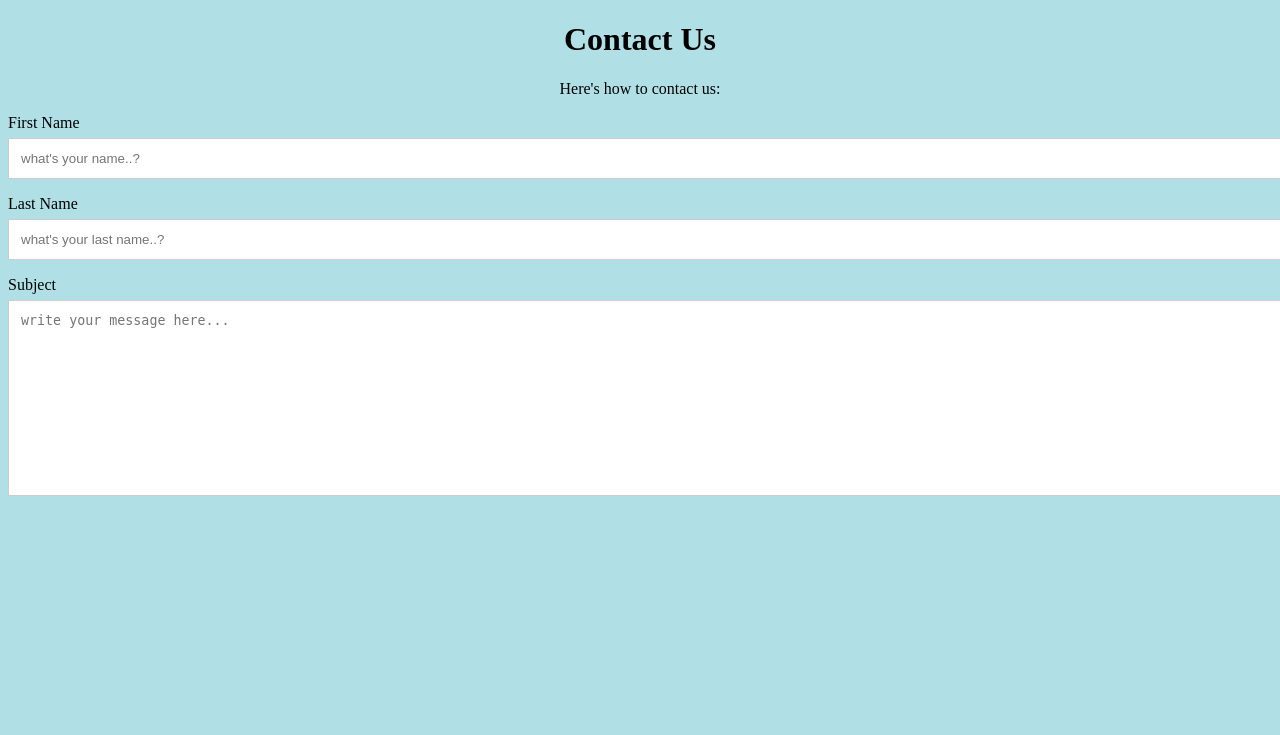
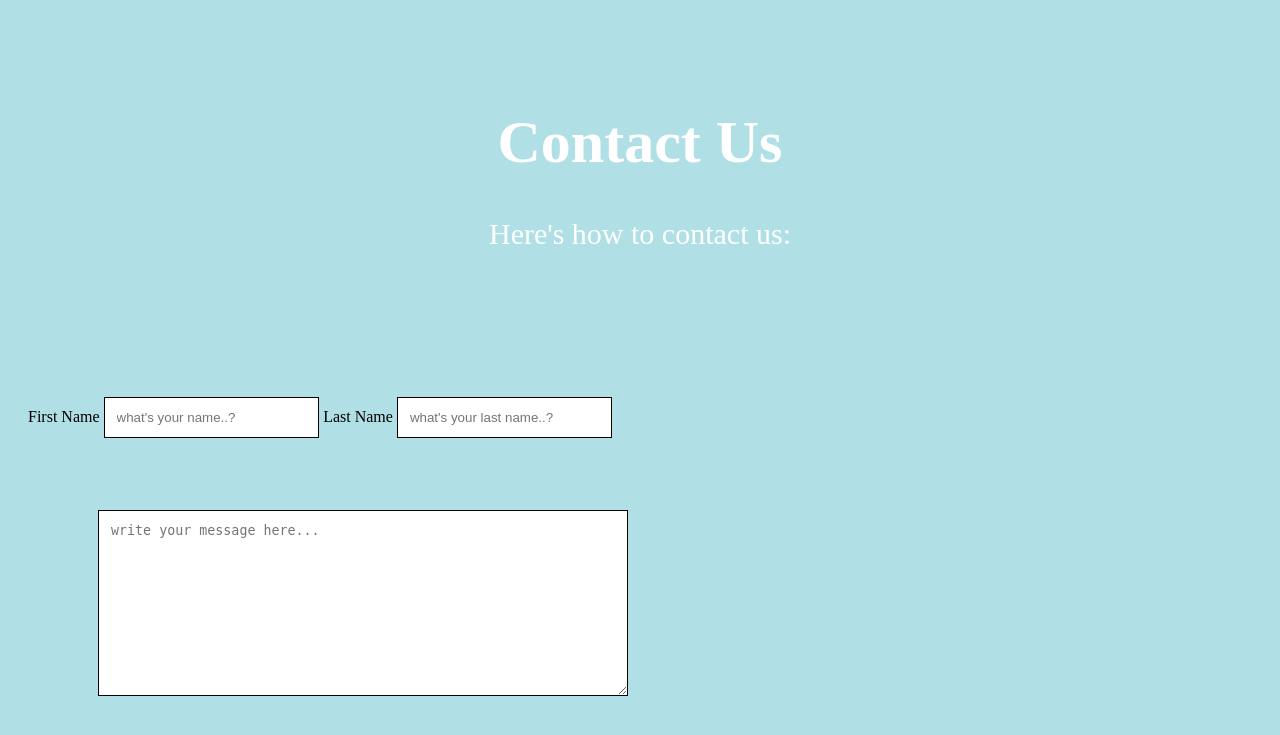
Before and after one commit to KirtMorgan/project-blog, a Flask app: page /contacts in a window 1280 px wide; the page is wider, and only the part inside the window is pictured. Shown: the top 735 px of that part. Run offline with Flask 2, Linux system fonts and the light colour scheme.

Commit message:
formated contact area with CSS

```diff
--- a/templates/contacts.html
+++ b/templates/contacts.html
@@ -5,14 +5,14 @@
     <title>Contacts</title>
 
 
-    <div
-            style="text-align:center">
+    <div class="header" style="text-align:center">
         <h1>Contact Us</h1>
+
         <p>Here's how to contact us:</p>
 
   </div>
 
-    <div>
+    <div class="column">
 
         <label for="fstname">First Name</label>
         <input type="text" id="fstname" name="firstname" placeholder="what's your name..?">
@@ -23,32 +23,66 @@
     </div>
 
 
-    <div>
-        <label for="subject">Subject</label>
-        <textarea id="subject" name="subject" placeholder="write your message here..." style="height:170px"></textarea>
+    <div class="subject1">
+
+        <textarea placeholder="write your message here..." style="height:160px"></textarea>
 
 
 
     </div>
 
 
+    <div>
+       <style>
+
+            body {background-color: powderblue;}
+
+            input[type=text], select, textarea {
+            width: 30%;
+            padding: 12px;
+            border: 1px solid;
+
+            margin-top: 26px;
+            margin-bottom: 16px;
+            resize: vertical; }
+
+
+            .column {
+  float: left;
+  width: 50%;
+  margin-top: 10px;
+  padding: 20px;
+
+}
+
+            .subject1 {
+  float: left;
+  width: 133%;
+  margin-top: 10px;
+  margin-left: 90px;
+
+}
 
 
 
-       <style>
 
-        body {background-color: powderblue;}
+        </style>
 
-        input[type=text], select, textarea {
-  width: 100%;
-  padding: 12px;
-  border: 1px solid #ccc;
-  margin-top: 6px;
-  margin-bottom: 16px;
-  resize: vertical;
+    </div>
+
+    <div>
+        <style>
+
+            .header {
+  padding: 60px;
+  text-align: center;
+  color: white;
+  font-size: 30px;
 }
+         </style>
 
-    </style>
+    </div>
+
 </head>
 <body>
 
```
